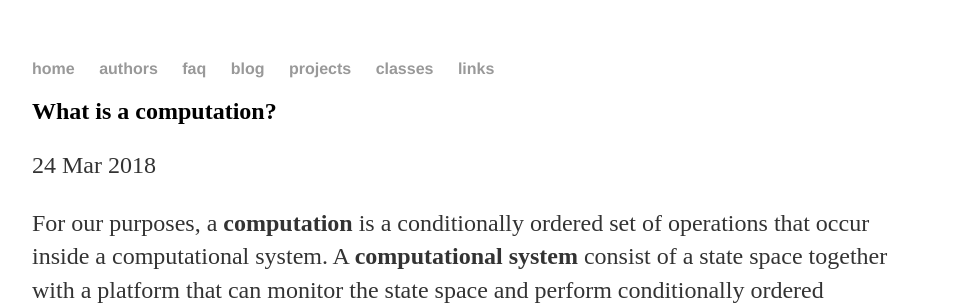
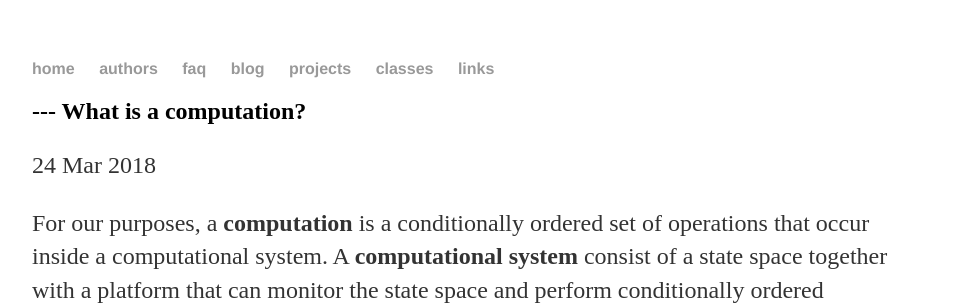
Before and after one commit to Kmccabe/KAM.github.io, a Jekyll site: the page built from _faqs/00005_ computations.md, in a window 1280 px wide. Shown: the top 305 px of the page, without its empty margins (160-1117 px from the left). Built offline with Jekyll 4.4.1, drawn with Linux system fonts in a browser that asks for light colours.

```diff
--- a/_faqs/00005_ computations.md
+++ b/_faqs/00005_ computations.md
@@ -1,5 +1,5 @@
 ---
-title: What is a computation?
+title: --- What is a computation?
 date: 2018-03-24 00:00:00 Z
 layout: faq
 ---
```
